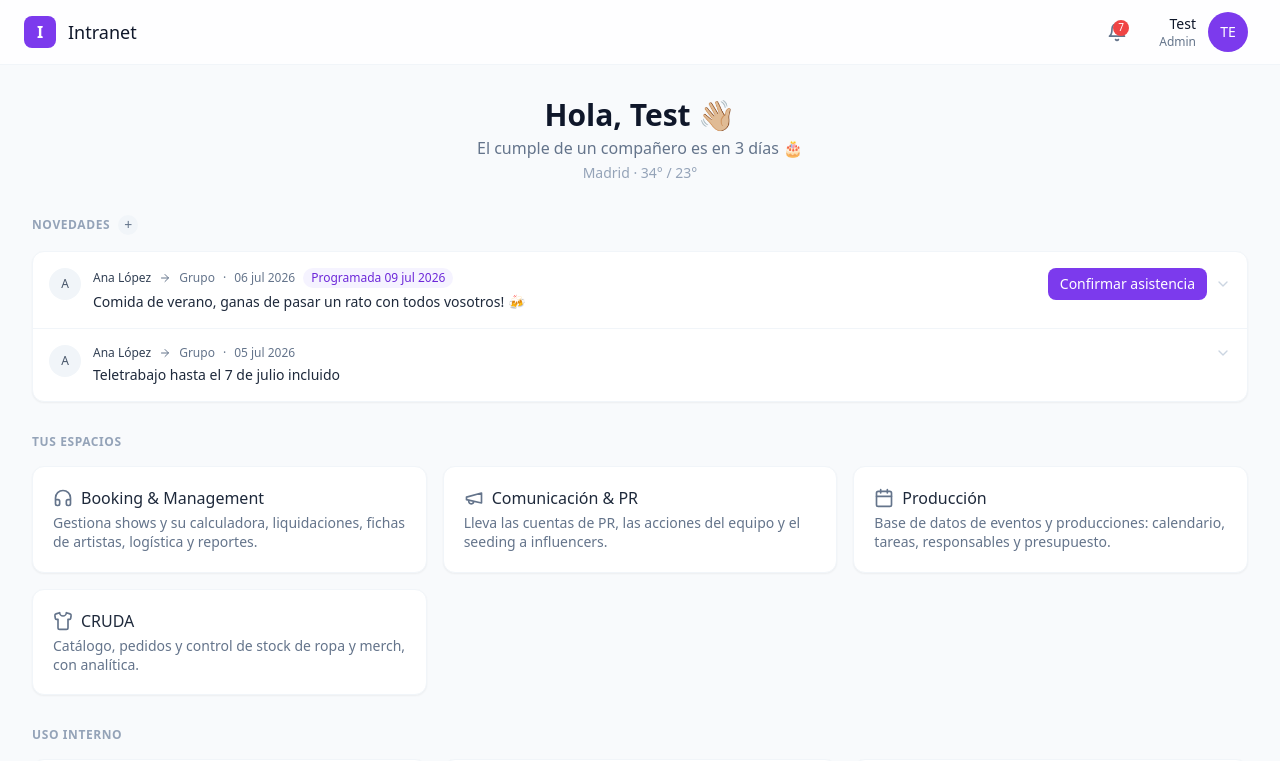
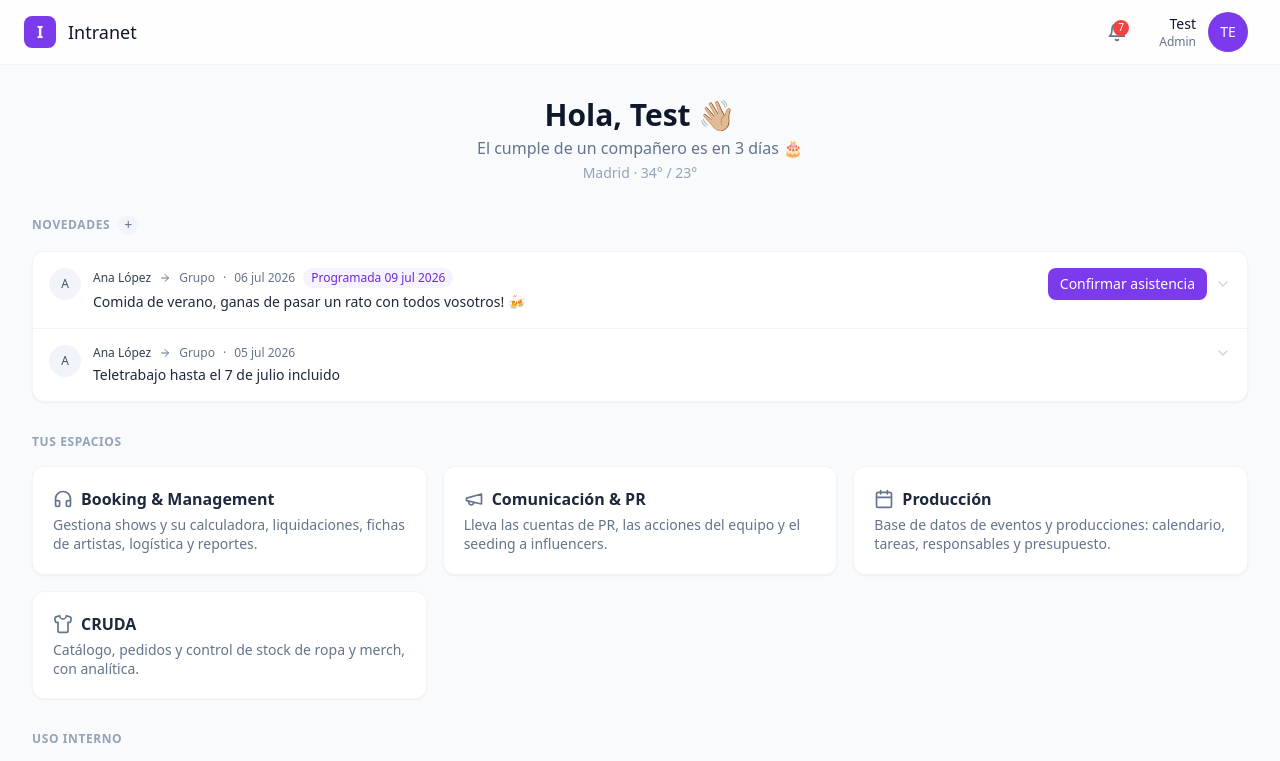
Before and after one commit to Arian1192/intranet-boilerplate, a React (Vite) app: page / in a window 1280 px wide. Shown: the top 761 px of the page. Built offline with nearby package versions, Linux system fonts and the light colour scheme.

Commit message:
fix: match original card title weight and line height

```diff
--- a/src/features/dashboard/ModuleGrid.tsx
+++ b/src/features/dashboard/ModuleGrid.tsx
@@ -24,7 +24,7 @@ export function ModuleGrid({ modules, title }: ModuleGridProps) {
             >
               <div className="flex items-center gap-2">
                 {Icon && <Icon className="h-5 w-5 shrink-0 text-slate-500" aria-hidden="true" />}
-                <span className="font-medium text-slate-800">{module.name}</span>
+                <span className="text-base font-semibold leading-normal text-slate-800">{module.name}</span>
               </div>
               <p className="mt-1 text-sm leading-snug text-slate-500">{module.shortDescription}</p>
             </Link>
```
